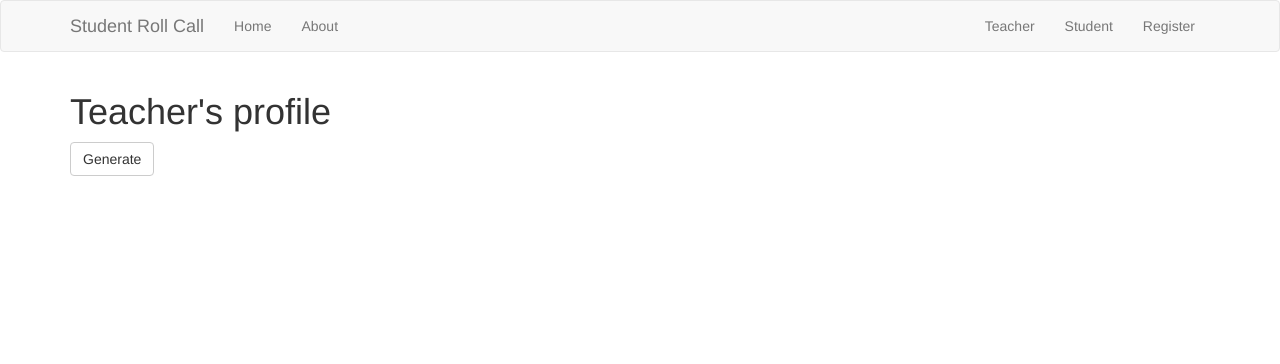
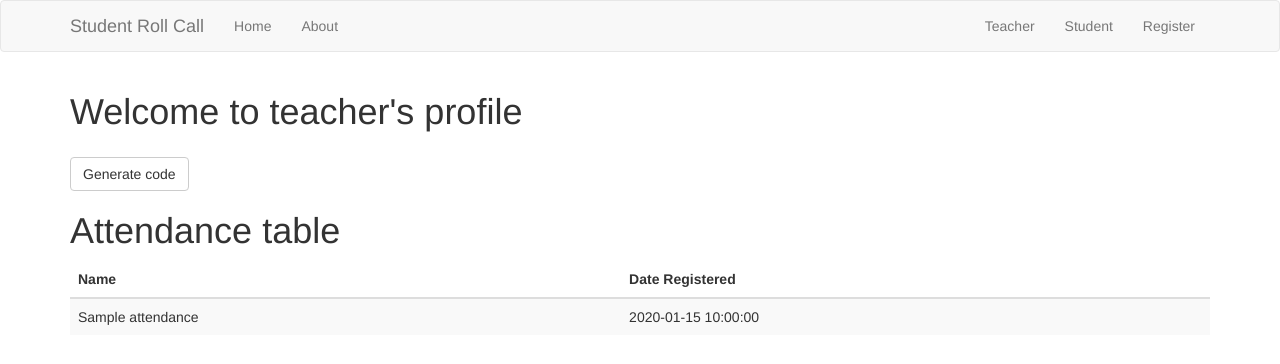
Before and after one commit to bimix/DLS_Final_Project, a Flask app: page /teacherprofile in a window 1280 px wide. Shown: the top 364 px of the page. Run offline with Flask 2, Linux system fonts and the light colour scheme; tables that the repository leaves empty or names only in its code hold one stand-in row (values such as "Sample post"); some libraries are stand-ins or nearby versions.

Commit message:
-New minor changes to the code

```diff
--- a/app.py
+++ b/app.py
@@ -32,6 +32,7 @@ def limit_remote_addr():
 @app.route('/')
 def home():
     return render_template('home.html')
+
 
 @app.route('/about')
 def about():
@@ -74,6 +75,19 @@ def login():
 @app.route('/studentprofile', methods=['GET', 'POST'])
 def studentprofile():
     flash('Welcome to student profile')
+    # create cursor
+    cur = mysql.connection.cursor()
+    # Get users
+    result = cur.execute("SELECT * FROM attendance")
+    attendance = cur.fetchall()
+
+    if result > 0:
+        return render_template('studentprofile.html', attendance=attendance)
+    else:
+        flash('No attendance found!')
+
+    # Close the connection
+    cur.close()
     return render_template('studentprofile.html')
 
 
@@ -103,33 +117,11 @@ def register():
     return render_template('register.html', form=form)
 
 
-@app.route('/dashboard')
-def dashboard():
-    #create cursor
-    cur = mysql.connection.cursor()
-    #Get users
-    result = cur.execute("SELECT * FROM users")
-    users = cur.fetchall()
-    timeout = datetime.datetime.today()
-    tdelta = datetime.timedelta(minutes=30)
-
-    if result > 0:
-        return render_template('dashboard.html', users=users)
-    else:
-        msg = 'No Projects found'
-        return render_template('dashboard.html', msg=msg)
-
-    #Close the connection
-    cur.close()
-
-
 @app.route('/codegenerator', methods=['GET', 'POST'])
 def codegenerator():
 
         error = None
         passwordd = ''
-        codetime = datetime.datetime.today()
-        #  tdelta = datetime.timedelta(minutes=30)
 
         if request.method == 'GET' or 'POST':
 
@@ -147,19 +139,34 @@ def codegenerator():
             cur.execute("INSERT INTO generatedcode(password) VALUES (%s)", [passwordd])
             mysql.connection.commit()
             cur.close()
-            return passwordd
+            flash('This is the generated code: ' + passwordd)
+            return redirect(url_for('teacherprofile'))
         return render_template('codegenerator.html', error=error)
 
 
 @app.route('/teacherprofile', methods=['GET', 'POST'])
 def teacherprofile():
     error = None
+
     if request.method == 'POST':
         if request.form['submit'] == 'Generate':
             redirect(url_for('codegenerator'))
     elif request.method == 'GET':
         redirect(url_for('codegenerator'))
 
+    # create cursor
+    cur = mysql.connection.cursor()
+    # Get users
+    result = cur.execute("SELECT * FROM attendance")
+    student = cur.fetchall()
+
+    if result > 0:
+        return render_template('teacherprofile.html', student=student)
+    else:
+        flash('No students found!')
+
+    # Close the connection
+    cur.close()
     return render_template('teacherprofile.html', error=error)
 
 
@@ -171,6 +178,7 @@ def teacher():
             error = 'Invalid Credentials. Please try again.'
         else:
             return redirect(url_for('teacherprofile'))
+
     return render_template('teacherSignin.html', error=error)
 
 
@@ -178,14 +186,16 @@ def teacher():
 def signattendance():
     stamp = "signed"
     error = None
-
+    GET_CODE = request.form['username']
     if request.method == 'GET' or 'POST':
         cur1 = mysql.connection.cursor()
         result = cur1.execute("SELECT password FROM generatedcode "
                               "WHERE DATE_SUB(CURRENT_TIME (),INTERVAL 10 MINUTE) <= codetimeout;")
         cur2 = mysql.connection.cursor()
         studname = cur2.execute("SELECT CURRENT_USER FROM users")
+
         print(result)  # prints to console the number of codes within that timeframe,for testing purposes
+
         if result > 0:
             cur = mysql.connection.cursor()
             cur.execute("INSERT INTO attendance(studentattendance, name) VALUES(%s, %s)", (stamp, studname))
@@ -194,8 +204,10 @@ def signattendance():
             cur.close()
             #  cur1.close()
             flash('Successfully signed attendance', 'Accepted')
+            return redirect(url_for('studentprofile'))
         else:
             flash('Sorry, you came too late!', 'Denied')
+            return redirect(url_for('studentprofile'))
 
     return render_template('studentprofile.html', error=error)
 
--- a/templates/teacherprofile.html
+++ b/templates/teacherprofile.html
@@ -1,11 +1,30 @@
 {% extends 'layout.html' %}
 
 {% block body %}
-<h1>Teacher's profile </h1>
 
+<h1>Welcome to teacher's profile</h1>
+<h1>
+<form>
+    <input class="btn btn-default" type="button" value="Generate code" onclick="window.location.href='{{ url_for( 'codegenerator' ) }}'">
+</form>
+</h1>
 
-<form>
-    <input class="btn btn-default" type="button" value="Generate" onclick="window.location.href='{{ url_for( 'codegenerator' ) }}'">
-</form>
+<h1>Attendance table</h1>
+<table class="table table-striped">
+  <thead>
+    <th>Name</th>
+    <th>Date Registered</th>
+
+  </thead>
+
+  <tbody>
+  {% for studentattendance in student %}
+    <tr>
+      <td>{{ studentattendance.name }}</td>
+      <td>{{ studentattendance.register_date }}</td>
+    </tr>
+  {% endfor %}
+ </tbody>
+</table>
 
 {% endblock %}
```
Also changed, not shown: templates/studentprofile.html (+22 -0 lines).
